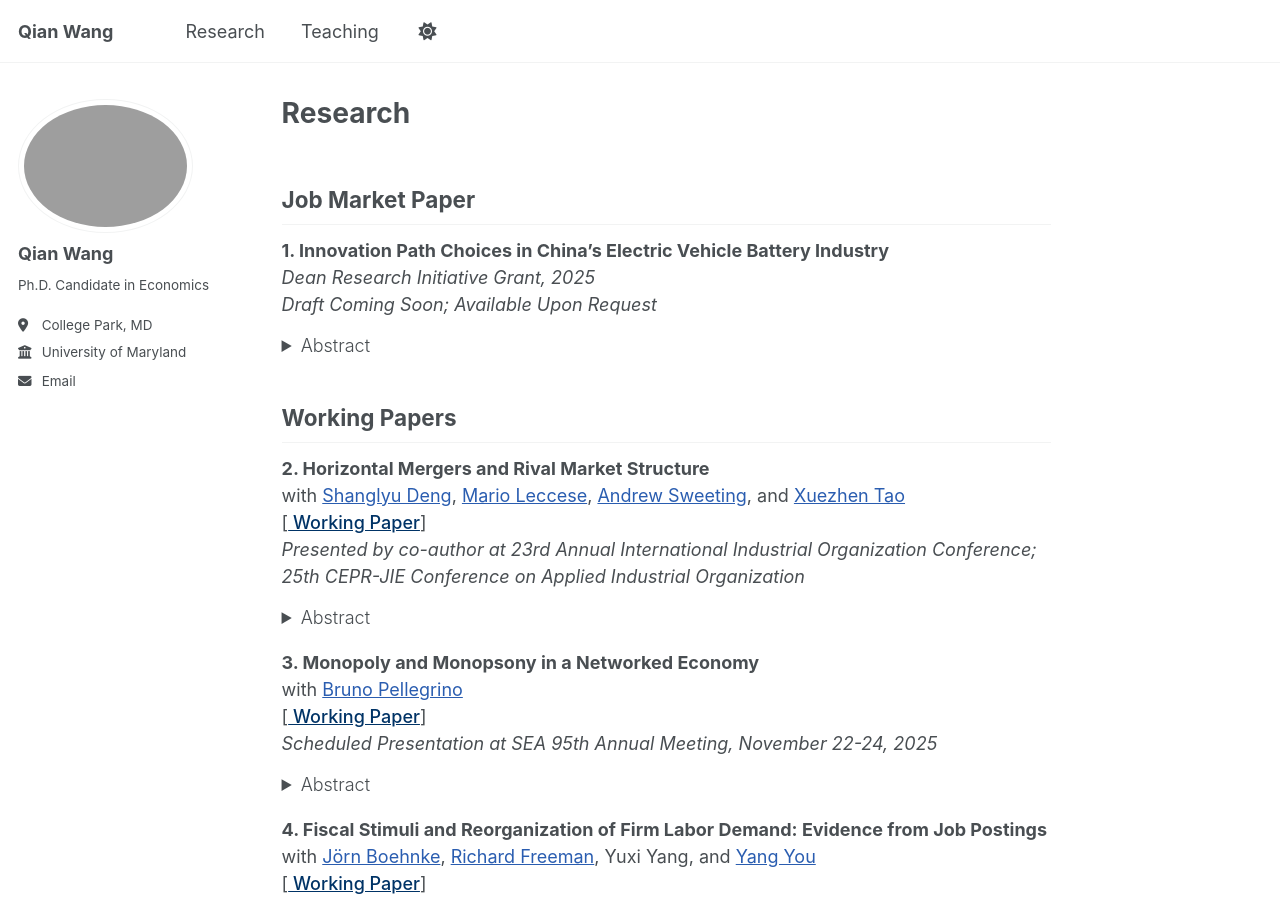
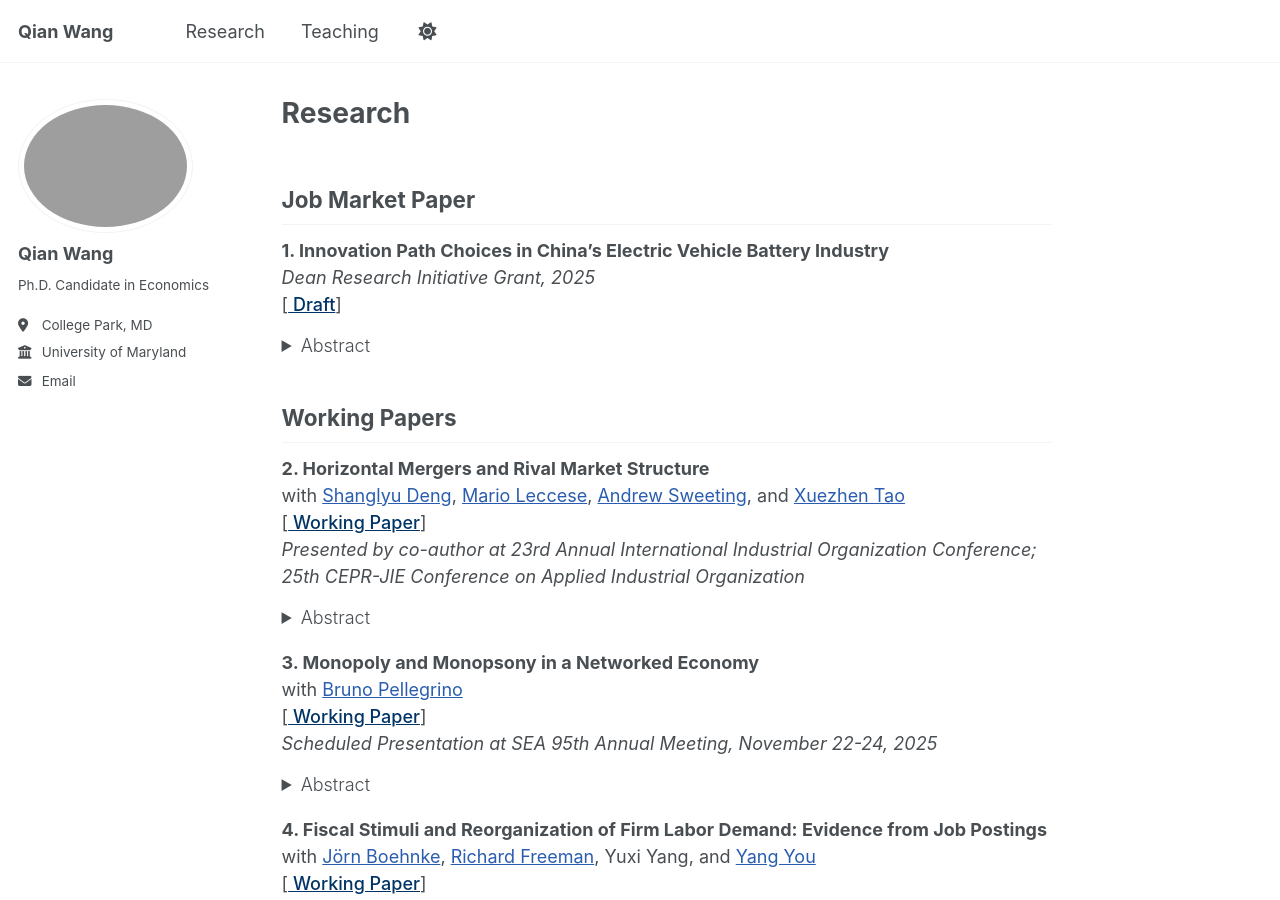
Before and after one commit to qwang819/qwang819.github.io, a Jekyll site: the page built from _pages/research.md, in a window 1280 px wide and 900 px high. Built offline with Jekyll 4.4.1, drawn with Linux system fonts in a browser that asks for light colours; a script that is not in the unit is left out; part of the change alters nothing that is shown.

Commit message:
Update research.md

```diff
--- a/_pages/research.md
+++ b/_pages/research.md
@@ -9,11 +9,12 @@ layout: single
 
 **1. Innovation Path Choices in China’s Electric Vehicle Battery Industry**
 *Dean Research Initiative Grant, 2025*
-*Draft Coming Soon; Available Upon Request*
+[<a href="https://www.dropbox.com/scl/fi/3m42ouwtzkw93a6a8qlri/QianWang_JMP_20251029.pdf?rlkey=v1t2dx8ti9oy42y4ymolz2lt6&st=0pkoghqy&dl=0" style="color:#003366; font-weight:550">
+Draft</a>]
 <details style="margin-top: -0.5rem; margin-bottom: 1rem;">
    <summary><span style="font-weight:300;">Abstract</span></summary>
    <p style="text-align: justify;">
-   Not all green technologies are equally beneficial for society. I examine whether market-driven innovation in green industries follows the socially optimal technological path when firms face competing options with different cost structures and consider policies that can mitigate potential path choice inefficiency. I estimate a dynamic structural model of Chinese electric vehicle (EV) battery suppliers choosing how much to innovate along two competing paths: Lithium-Ion–Ferro–Phosphate (LFP) and Nickel–Cobalt–Manganese (NCM). The analysis shows that a social planner would undertake four times as much innovation as the market in LFP, which involves higher sunk innovation costs but delivers lower marginal battery costs. By contrast, the market innovates twice as much as the social planner in NCM, which has the opposite cost structure. I trace this divergence to several factors, such as vertical separation between most battery suppliers and EV makers, competition between EVs, a small market of EV, and spillovers and environmental benefits that firms fail to internalize. Finally, I demonstrate how R&D subsidies could help correct the path choice inefficiency and shift innovation toward the socially preferred path.
+   Technologies that are equally green can yield very different gains in social welfare. I examine whether market-driven innovation in green industries follows the socially optimal technological path when firms face competing options with distinct cost structures, and explore policies that can correct potential inefficiencies in path choices. I estimate a dynamic structural model of Chinese electric vehicle (EV) battery suppliers choosing how much to innovate along two competing paths: Lithium-Ion–Ferro–Phosphate (LFP) and Nickel–Cobalt–Manganese (NCM). The analysis shows that a social planner would undertake about four times as much innovation as the market in LFP, which involves higher innovation sunk costs but delivers lower marginal costs in production. By contrast, the market innovates about twice as much as the social plan- ner in NCM, which has the opposite cost structure. I attribute this divergence primarily to vertical separation between battery suppliers and EV makers, competition between EVs, and limited demand for EVs in early years, rather than to innovation spillovers or environmental benefits that firms fail to internalize. Finally, I demonstrate how R&D subsidies could help correct the path choice inefficiency and shift innovation toward the socially preferred path.
    </p>
 </details>
 
```
